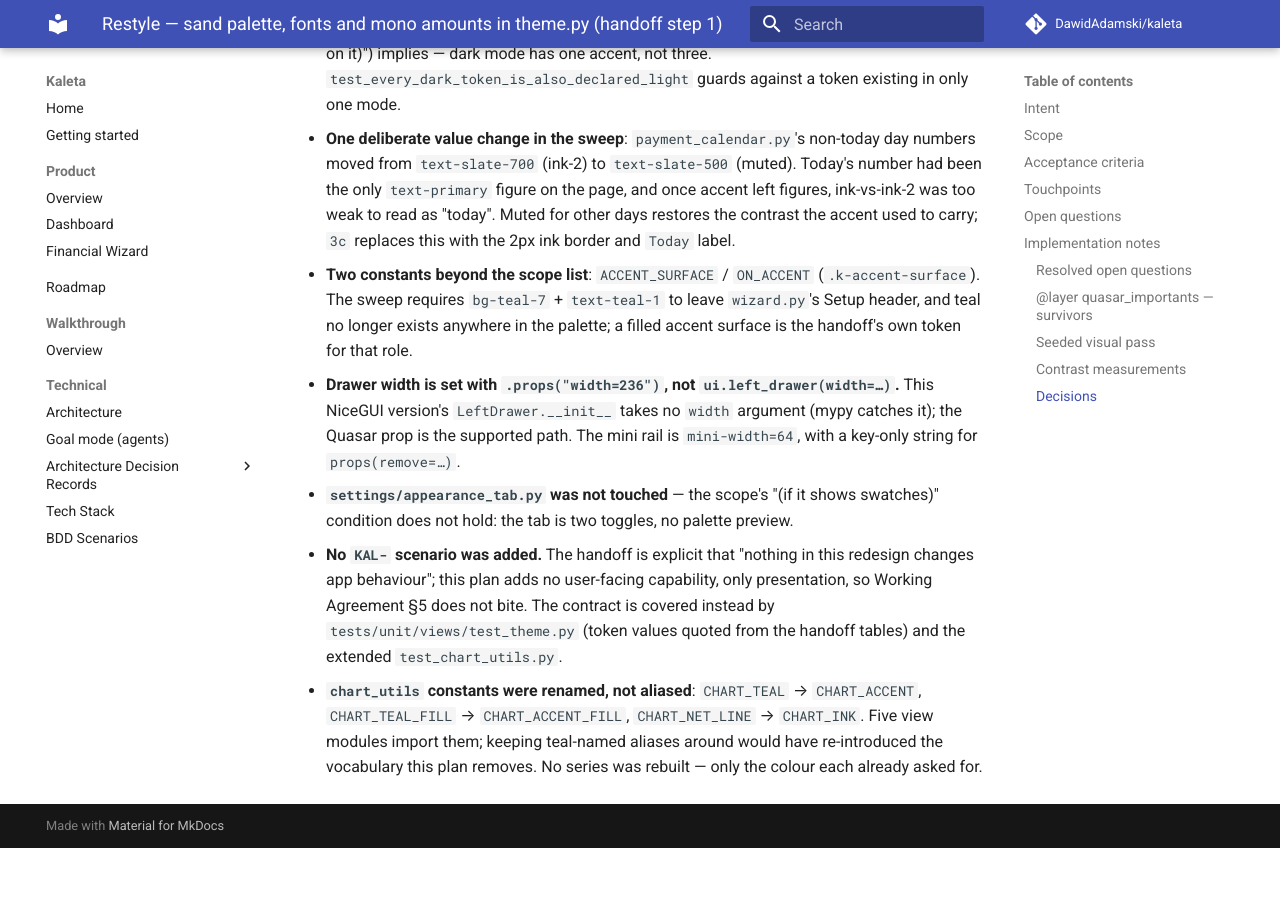
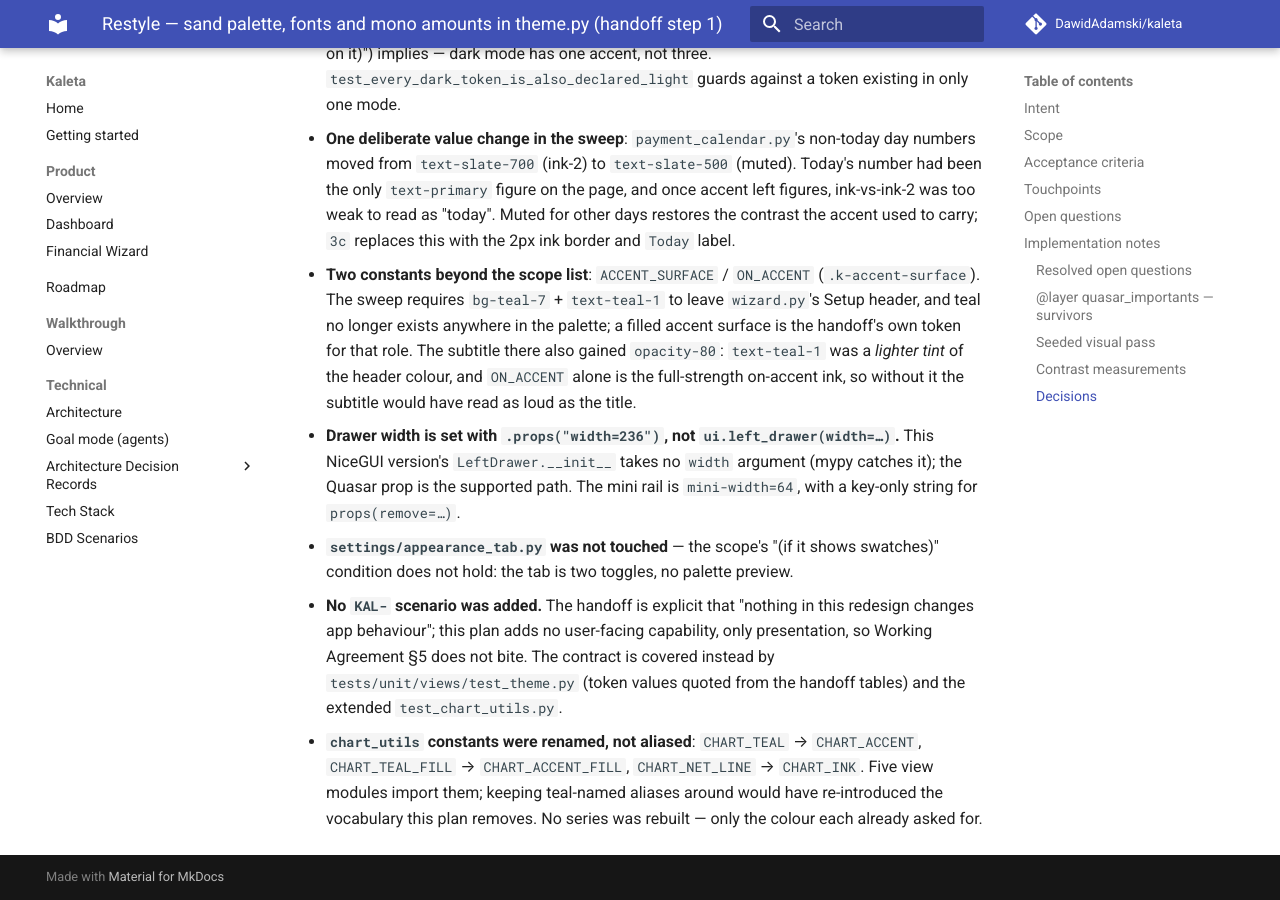
Before and after one commit to DawidAdamski/kaleta, an MkDocs documentation site: the page built from docs/plans/restyle-theme-tokens.md, in a window 1280 px wide and 900 px high, scrolled down 9003 px. Built offline with MkDocs 1.6.1 and Material for MkDocs 9.7.7, drawn with Linux system fonts in a browser that asks for light colours; comment, search, counter and statistics services are not loaded; before the commit the page ends 9851 px from its top, so only the background shows below that.

Commit message:
docs(plans): note the wizard subtitle opacity
Completes the record of deliberate value changes: text-teal-1 was a
lighter tint of the header colour, so ON_ACCENT alone would have made the
subtitle as loud as the title.

Co-Authored-By: Claude Opus 5 (1M context) <noreply@anthropic.com>
Claude-Session: https://claude.ai/code/session_0152AYpRfMD2oD5sjv3sg3qi

```diff
--- a/docs/plans/restyle-theme-tokens.md
+++ b/docs/plans/restyle-theme-tokens.md
@@ -393,6 +393,10 @@ buttons keep `--q-primary` would close it, and is worth a decision.
   (`.k-accent-surface`). The sweep requires `bg-teal-7` + `text-teal-1` to
   leave `wizard.py`'s Setup header, and teal no longer exists anywhere in the
   palette; a filled accent surface is the handoff's own token for that role.
+  The subtitle there also gained `opacity-80`: `text-teal-1` was a *lighter
+  tint* of the header colour, and `ON_ACCENT` alone is the full-strength
+  on-accent ink, so without it the subtitle would have read as loud as the
+  title.
 - **Drawer width is set with `.props("width=236")`, not `ui.left_drawer(width=…)`.**
   This NiceGUI version's `LeftDrawer.__init__` takes no `width` argument
   (mypy catches it); the Quasar prop is the supported path. The mini rail is
```
